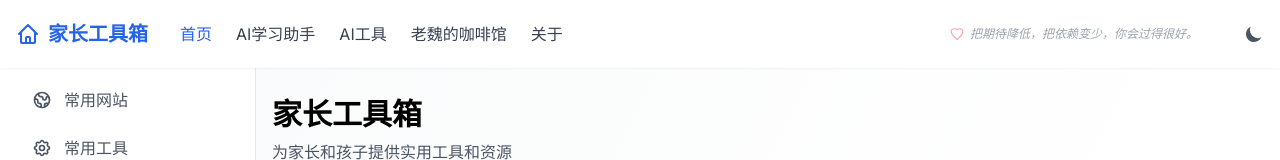
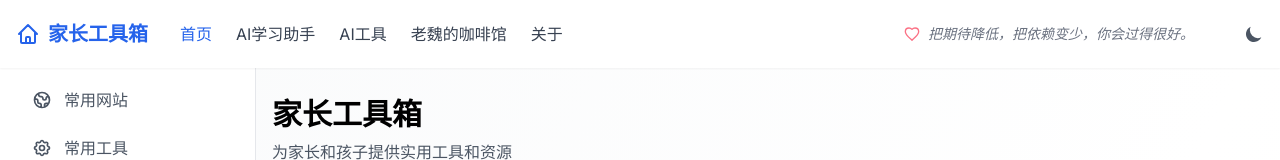
Before and after one commit to DazhiFe/parent-toolkit, a Vue app: page / in a window 1280 px wide. Shown: the top 160 px of the page. Built offline with nearby package versions, Linux system fonts and the light colour scheme.

Commit message:
style: 优化治愈短句视觉样式，移动端隐藏，桌面端放宽宽度

```diff
--- a/src/components/DailyQuote.vue
+++ b/src/components/DailyQuote.vue
@@ -229,12 +229,12 @@ onMounted(() => {
 <template>
   <div
     v-if="quote"
-    class="daily-quote group flex items-center gap-1.5 text-xs text-gray-400 dark:text-gray-500 max-w-[220px] md:max-w-xs"
-    :title="source === 'ai' ? '由 DeepSeek AI 生成' : (source === 'local' ? '每日治愈短句' : '每日治愈短句')"
+    class="daily-quote group hidden md:flex items-center gap-2 text-sm text-gray-500 dark:text-gray-300 max-w-[440px]"
+    :title="source === 'ai' ? '由 DeepSeek AI 生成' : '每日治愈短句'"
   >
     <svg
       xmlns="http://www.w3.org/2000/svg"
-      class="h-3.5 w-3.5 flex-shrink-0 text-rose-300 dark:text-rose-400"
+      class="h-4 w-4 flex-shrink-0 text-rose-400 dark:text-rose-300"
       :class="{ 'animate-bounce': loading }"
       fill="none"
       viewBox="0 0 24 24"
@@ -251,12 +251,12 @@ onMounted(() => {
     <button
       @click="refreshQuote"
       :disabled="loading"
-      class="flex-shrink-0 p-0.5 rounded opacity-0 group-hover:opacity-100 hover:bg-gray-100 dark:hover:bg-gray-700 transition-all disabled:opacity-50"
+      class="flex-shrink-0 p-0.5 rounded opacity-0 group-hover:opacity-100 hover:bg-gray-200 dark:hover:bg-gray-600 transition-all disabled:opacity-50"
       title="换一句"
     >
       <svg
         xmlns="http://www.w3.org/2000/svg"
-        class="h-3 w-3"
+        class="h-3.5 w-3.5"
         :class="{ 'animate-spin': loading }"
         fill="none"
         viewBox="0 0 24 24"
@@ -272,6 +272,6 @@ onMounted(() => {
 <style scoped>
 .daily-quote {
   font-style: italic;
-  line-height: 1.4;
+  line-height: 1.6;
 }
 </style>
```
